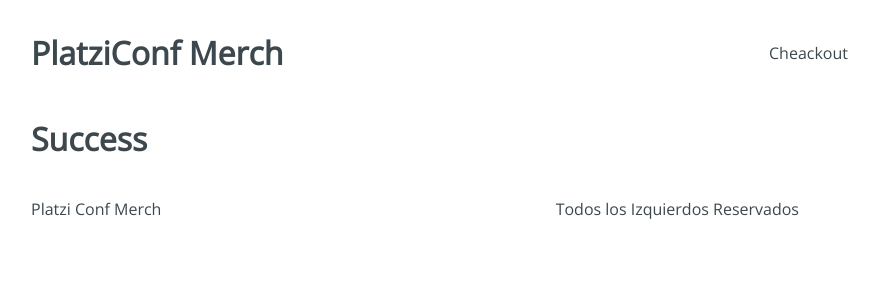
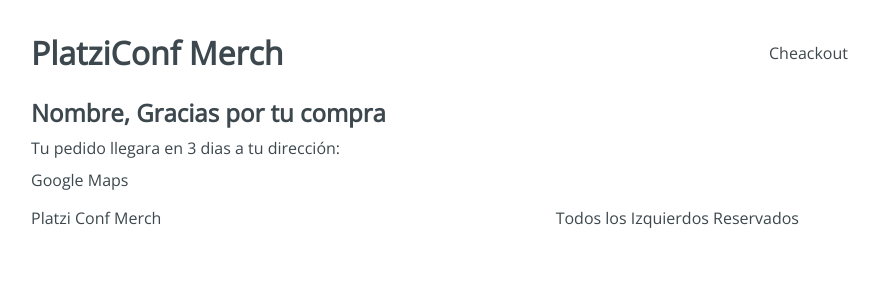
Before and after one commit to stalinch98/Platzi-Conf-Merch, a React app: page /checkout/success in a window 1280 px wide. Shown: the top 300 px of the page, without its empty margins (225-1104 px from the left). Built offline with nearby package versions, Linux system fonts and the light colour scheme.

Commit message:
Flujo de Pago

```diff
--- a/src/containers/Payment.jsx
+++ b/src/containers/Payment.jsx
@@ -1,9 +1,16 @@
 import React from 'react';
+import '../styles/components/Payment.css';
 
 const Payment = () => {
     return (
-        <h1>Payment</h1>
-    )
+        <div className="Payment">
+            <div className="Payment-content">
+                <h3>Resumen del pedido:</h3>
+                <div className="Payment-button">Boton de pago con Paypal</div>
+            </div>
+            <div></div>
+        </div>
+    );
 }
 
 export default Payment;
--- a/src/containers/Success.jsx
+++ b/src/containers/Success.jsx
@@ -1,9 +1,16 @@
 import React from 'react';
+import '../styles/components/Success.css';
 
 const Success = () => {
     return (
-        <h1>Success</h1>
-    )
+        <div className="Succes">
+            <div className="Success-content">
+                <h2>Nombre, Gracias por tu compra</h2>
+                <span>Tu pedido llegara en 3 dias a tu dirección:</span>
+                <div className="Success-map">Google Maps</div>
+            </div>
+        </div>
+    );
 }
 
 export default Success;
```
